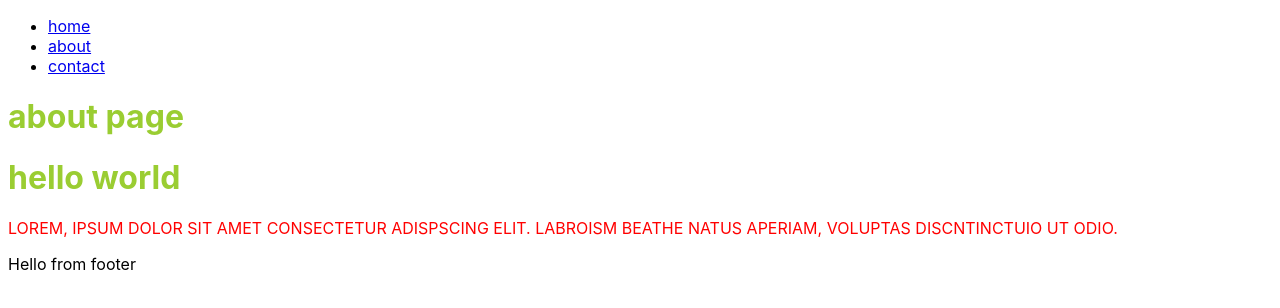
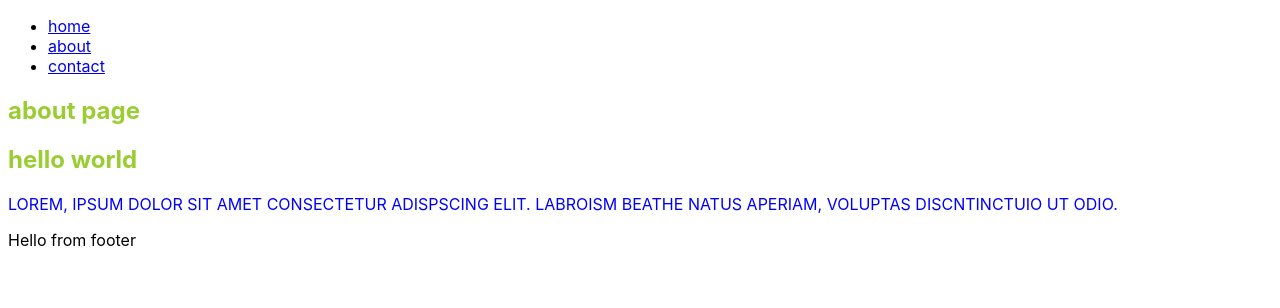
Before and after one commit to nickfuentes/gatsby-recipe-app, a Gatsby site: page /about in a window 1280 px wide. Built offline with nearby package versions, Linux system fonts and the light colour scheme; Gatsby itself is replaced by a stand-in of ours.

Commit message:
Tested out a Gatsby plugin for styled components and added to about page.

```diff
--- a/gatsby-config.js
+++ b/gatsby-config.js
@@ -6,5 +6,5 @@
 
 module.exports = {
   /* Your site config here */
-  plugins: [],
+  plugins: [`gatsby-plugin-styled-components`],
 }
--- a/package.json
+++ b/package.json
@@ -14,9 +14,12 @@
     "test": "echo \"Write tests! -> https://gatsby.dev/unit-testing\" && exit 1"
   },
   "dependencies": {
+    "babel-plugin-styled-components": "^2.0.2",
     "gatsby": "^4.6.0",
+    "gatsby-plugin-styled-components": "^5.6.0",
     "react": "^17.0.1",
-    "react-dom": "^17.0.1"
+    "react-dom": "^17.0.1",
+    "styled-components": "^5.3.3"
   },
   "devDependencies": {
     "prettier": "^2.5.1"
--- a/src/pages/about.js
+++ b/src/pages/about.js
@@ -2,20 +2,33 @@
 
 import Layout from "../components/Layout"
 import { page, text } from "../examples/about.module.css"
+import styled from "styled-components"
 
 const about = () => {
   return (
     <Layout>
-      <div className={page}>
+      <Wrapper>
         <h1>about page</h1>
         <h1>hello world</h1>
-        <p className={text}>
+        <p className="text">
           Lorem, ipsum dolor sit amet consectetur adispscing elit. Labroism
           beathe natus aperiam, voluptas discntinctuio ut odio.
         </p>
-      </div>
+      </Wrapper>
     </Layout>
   )
 }
 
+const Wrapper = styled.section`
+  color: blue;
+
+  h1 {
+    color: yellowgreen;
+  }
+
+  .text {
+    text-transform: uppercase;
+  }
+`
+
 export default about
--- a/src/pages/index.js
+++ b/src/pages/index.js
@@ -3,11 +3,13 @@
 
 import Layout from "../components/Layout"
 import { page, text } from "../examples/home.module.css"
+import { ExampleButton } from "../examples/button"
 
 export default function Home() {
   return (
     <Layout>
       <div className={page}>
+        <ExampleButton>click me</ExampleButton>
         <h1>Home Page</h1>
         <h1>Hello World</h1>
         <h1>Hello World</h1>
```
Also changed, not shown: src/examples/button.js (added, +7 -0 lines), 1 other file.
